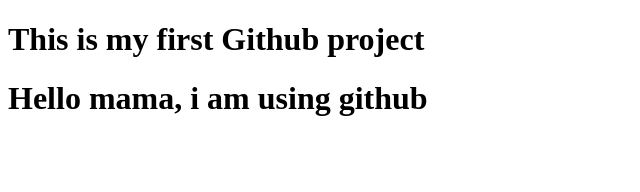
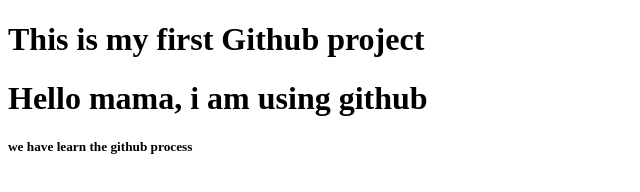
Before and after one commit to MarufAhamedsagor/my-first-website, a plain HTML site: page index.html in a window 1280 px wide. Shown: the whole page, without its empty margins (0-640 px from the left). Drawn offline with Linux system fonts and the light colour scheme.

Commit message:
okay agreement

```diff
--- a/index.html
+++ b/index.html
@@ -8,5 +8,6 @@
 <body>
     <h1>This is my first Github project </h1>
     <h1>Hello mama, i am using github</h1>
+    <h5>we have learn the github process</h5>
 </body>
 </html>
```
